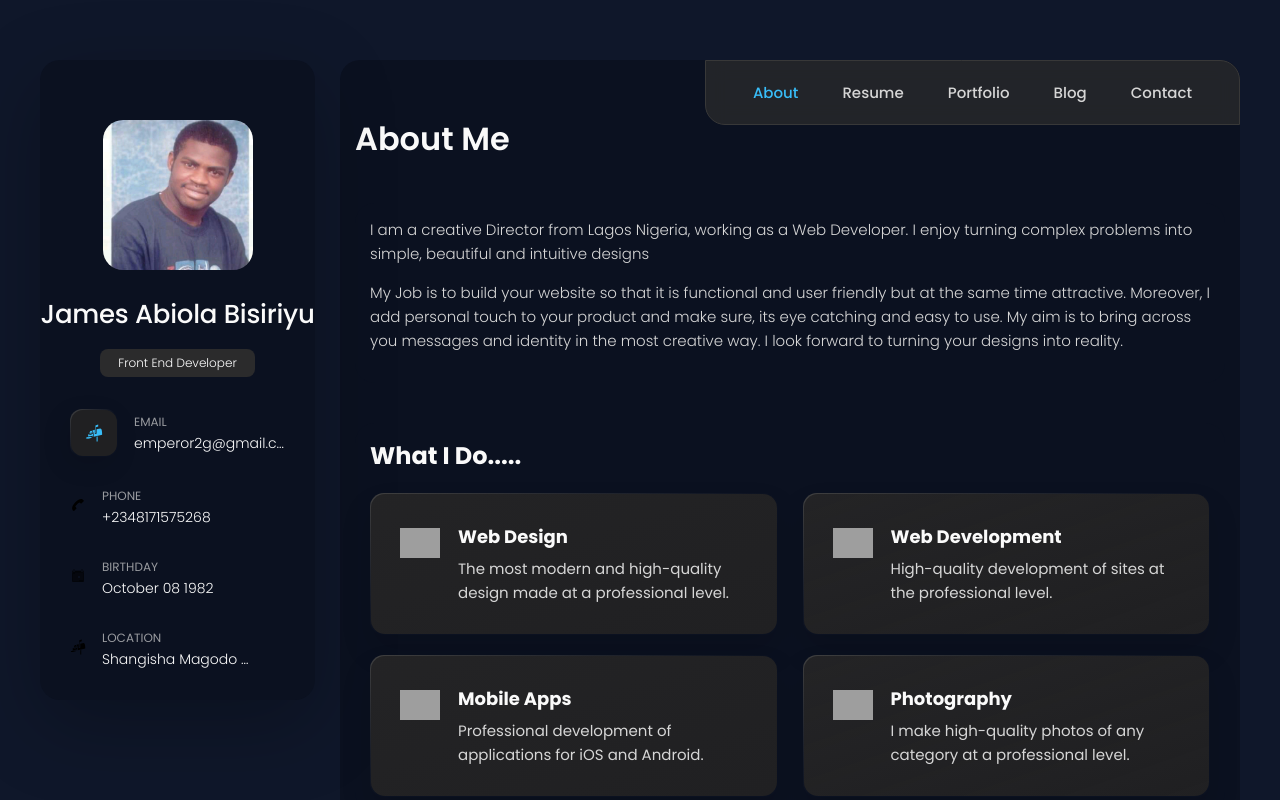
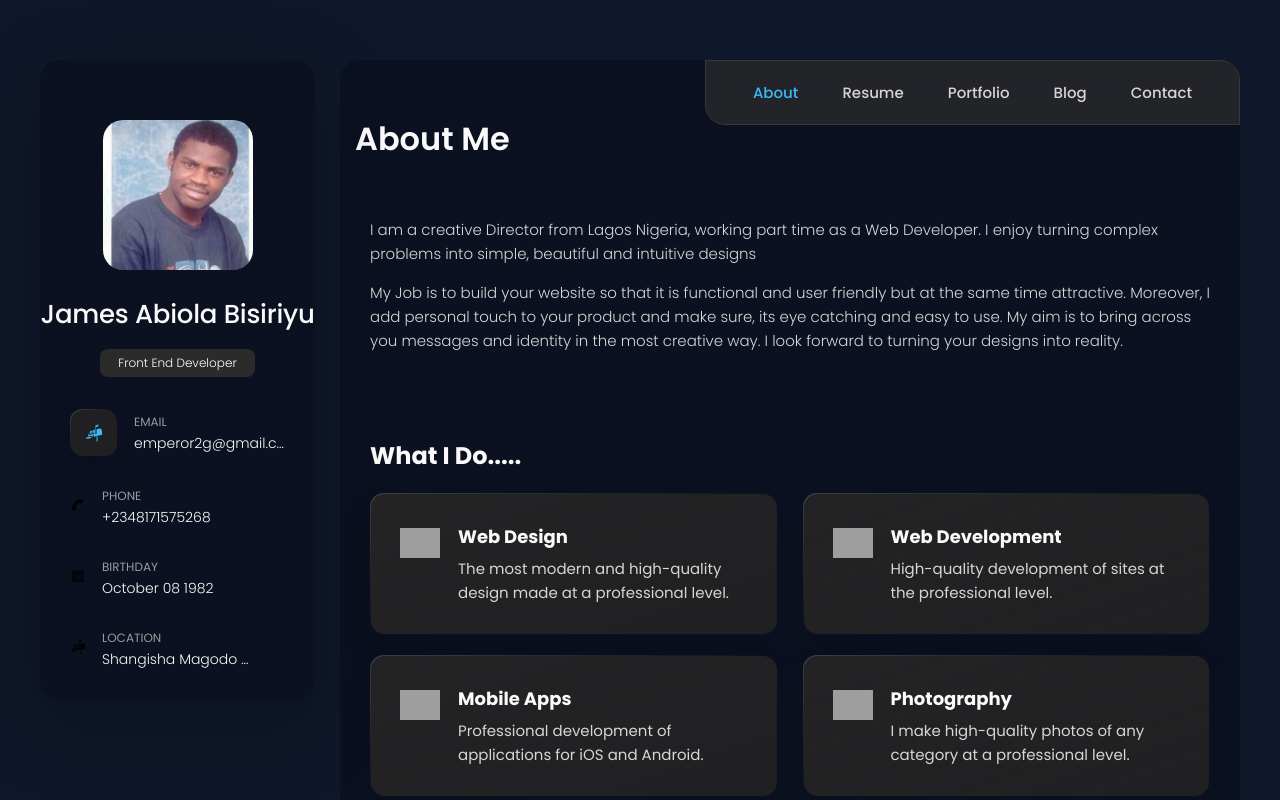
Before and after one commit to JamesAbiolaBisiriyu/Jamesportfolio, a React (Vite) app: page / in a window 1280 px wide. Shown: the top 800 px of the page. Built offline with nearby package versions, Linux system fonts and the light colour scheme; grey boxes are pictures that could not be loaded.

Commit message:
aboutupdate

```diff
--- a/src/pages/About/About.jsx
+++ b/src/pages/About/About.jsx
@@ -69,7 +69,7 @@ const About = () => {
       </header>
       <section className="about-text">
       <p>
-          I am a creative Director from Lagos Nigeria, working as a Web
+          I am a creative Director from Lagos Nigeria, working part time as a Web
           Developer. I enjoy turning complex problems into simple, beautiful and
           intuitive designs
         </p>
```
